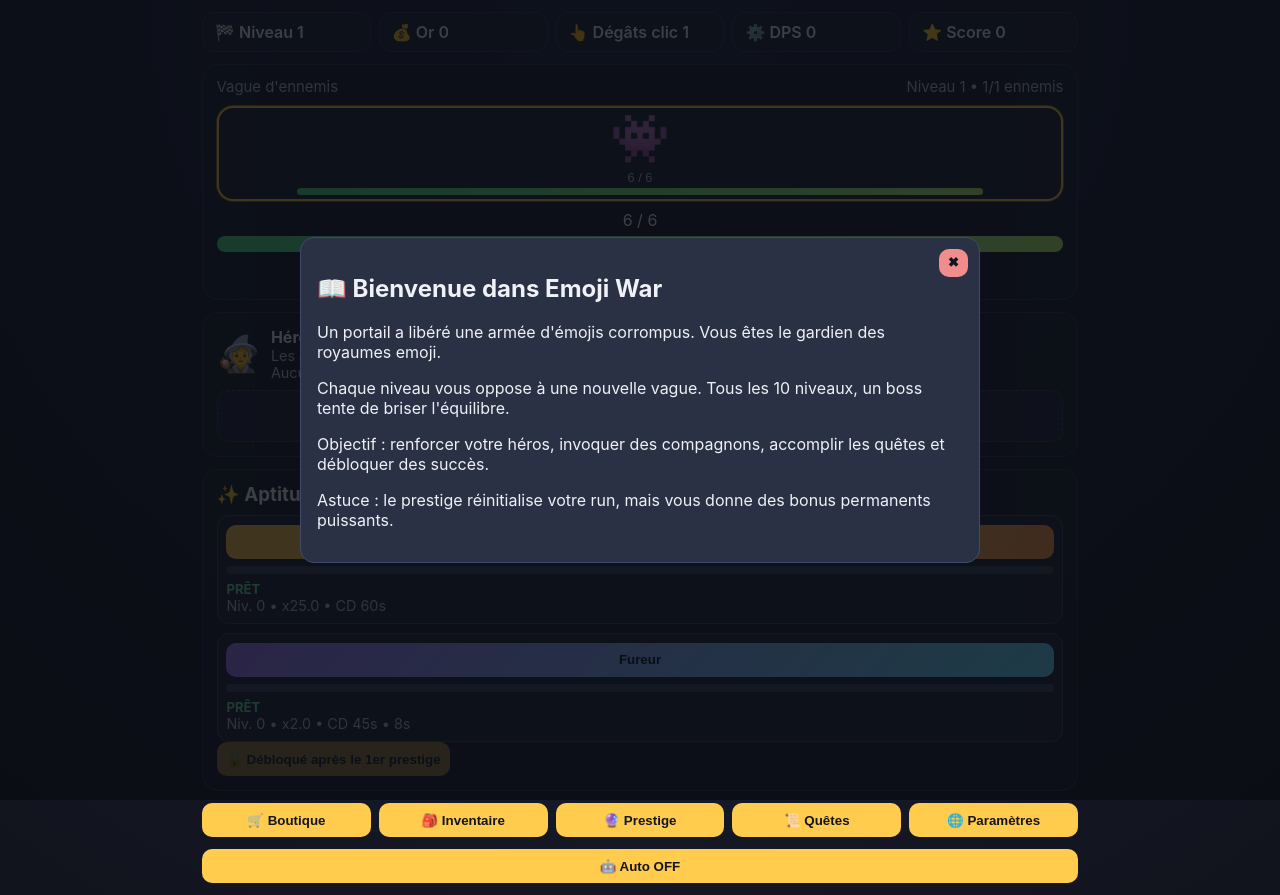
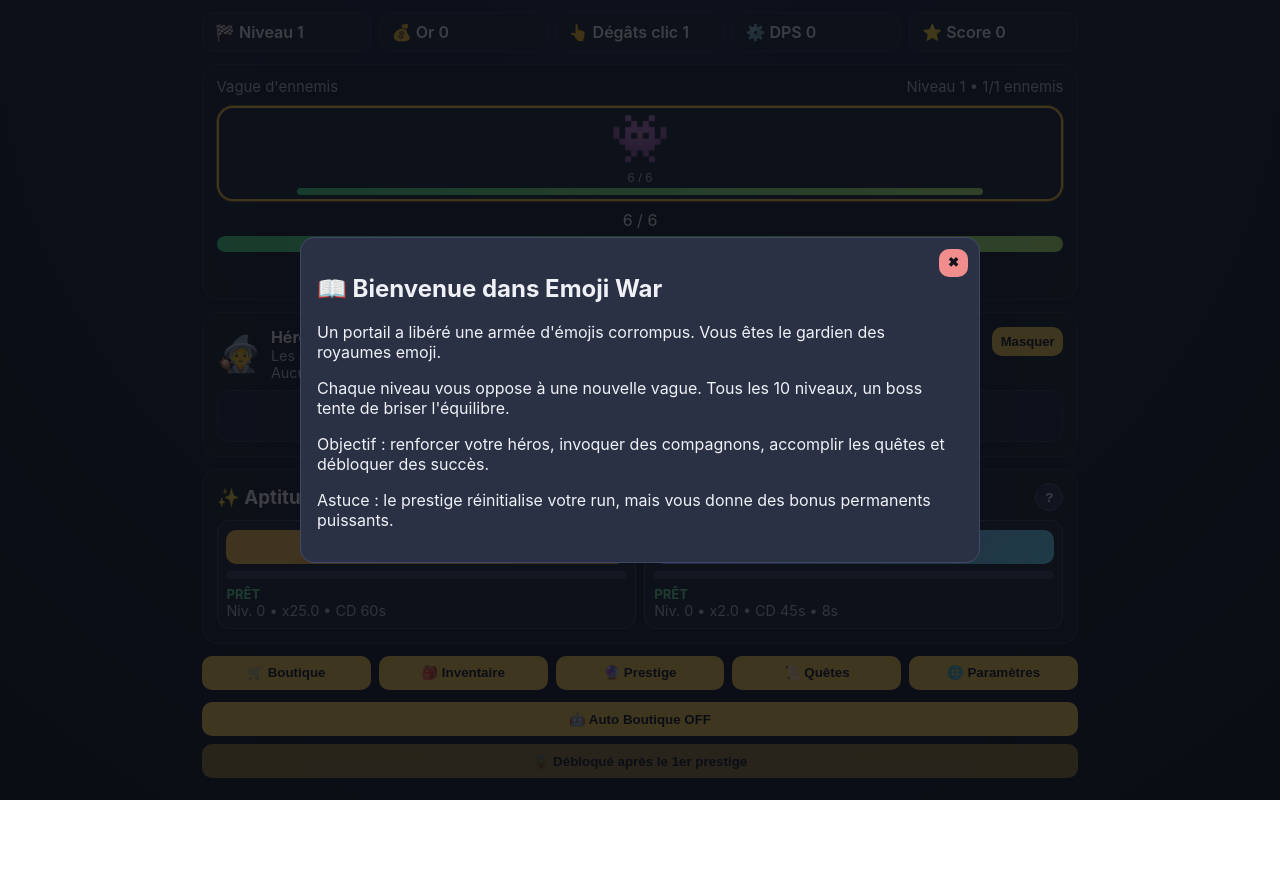
Before and after one commit to quvntvn/emoji_war_web, a website: page index.html in a window 1280 px wide. After the commit the page ends 800 px from the top, so only its background shows below. Drawn offline with Linux system fonts and the light colour scheme.

Commit message:
Improve abilities and companions UI controls

```diff
--- a/index.html
+++ b/index.html
@@ -40,6 +40,7 @@
       </main>
 
       <section class="hero-zone">
+        <div class="hero-head">
           <div class="hero-row">
             <div class="hero">🧙</div>
             <div>
@@ -48,11 +49,17 @@
               <p id="companionPower" class="hero-sub">Companion power: 0 DPS</p>
             </div>
           </div>
+          <button id="companionsToggle" class="inv-tab" type="button">Masquer</button>
+        </div>
         <div id="companionList" class="companion-list"></div>
       </section>
 
       <section class="abilities-zone">
+        <div class="abilities-head">
           <h3 id="abilitiesTitle">✨ Abilities</h3>
+          <button id="abilitiesHelpButton" class="ability-help-btn" type="button" aria-label="Ability help">?</button>
+        </div>
+        <div class="abilities-list">
           <div class="ability-card">
             <button id="abilityNovaButton" class="ability-btn" type="button">Nova</button>
             <div class="ability-cooldown-track"><span id="abilityNovaCooldownFill" class="ability-cooldown-fill"></span></div>
@@ -69,7 +76,7 @@
             </div>
             <p id="abilityFrenzyMeta" class="hero-sub">Lvl 0 • x2.0 • CD 45s • 8s</p>
           </div>
-        <button id="autoAbilitiesToggle" class="action-btn" type="button" disabled>🔒 Unlocks after 1st prestige</button>
+        </div>
       </section>
 
       <nav class="actions">
@@ -82,6 +89,7 @@
 
       <section class="automation-zone">
         <button id="automationToggle" class="action-btn" disabled>🤖 Auto OFF</button>
+        <button id="autoAbilitiesToggle" class="action-btn" type="button" disabled>🔒 Unlocks after 1st prestige</button>
       </section>
     </div>
 
@@ -221,6 +229,15 @@
       </div>
     </div>
 
+    <div id="abilitiesHelpPanel" class="panel hidden" role="dialog" aria-modal="true" aria-labelledby="abilitiesHelpTitle">
+      <div class="panel-content">
+        <h2 id="abilitiesHelpTitle">✨ Aptitudes</h2>
+        <button class="close" data-close="abilitiesHelpPanel">✖</button>
+        <p id="abilitiesHelpNova"></p>
+        <p id="abilitiesHelpFrenzy"></p>
+      </div>
+    </div>
+
     <script src="game_core.js"></script>
     <script src="script.js"></script>
   </body>
--- a/script.js
+++ b/script.js
@@ -63,6 +63,7 @@ const defaultState = {
     sfxVolume: 0.5,
     comboEnabled: true,
     autoAbilitiesEnabled: false,
+    companionsCollapsed: false,
     reduceMotion: false,
     loreSeen: false,
   },
@@ -82,8 +83,8 @@ const I18N = {
     inventory: "🎒 Inventaire",
     prestige: "🔮 Prestige",
     settings: "🌐 Paramètres",
-    autoLocked: "🤖 Auto OFF",
-    autoState: "🤖 Auto {state}",
+    autoLocked: "🤖 Auto Boutique OFF",
+    autoState: "🤖 Auto Boutique {state}",
     on: "ON",
     off: "OFF",
     heroSubtitle: "Les alliés infligent des DPS auto et se réinitialisent au prestige.",
@@ -219,6 +220,11 @@ const I18N = {
     frenzyName: "Fureur",
     autoAbilities: "✨ Auto Aptitudes {state}",
     autoAbilitiesLocked: "🔒 Débloqué après le 1er prestige",
+    abilitiesHelpTitle: "✨ Aide des aptitudes",
+    abilitiesHelpNova: "💥 Nova : inflige un énorme burst de dégâts instantané à l'ennemi principal.",
+    abilitiesHelpFrenzy: "✨ Fureur : augmente temporairement vos dégâts automatiques pendant quelques secondes.",
+    companionsHide: "Masquer",
+    companionsShow: "Afficher",
     abilityReady: "PRÊT",
     abilityActive: "ACTIF {seconds}s",
     abilityCooldown: "Recharge: {seconds}s",
@@ -243,8 +249,8 @@ const I18N = {
     inventory: "🎒 Inventory",
     prestige: "🔮 Prestige",
     settings: "🌐 Settings",
-    autoLocked: "🤖 Auto OFF",
-    autoState: "🤖 Auto {state}",
+    autoLocked: "🤖 Auto Shop OFF",
+    autoState: "🤖 Auto Shop {state}",
     on: "ON",
     off: "OFF",
     heroSubtitle: "Allies deal auto DPS and reset on prestige.",
@@ -380,6 +386,11 @@ const I18N = {
     frenzyName: "Frenzy",
     autoAbilities: "✨ Auto Abilities {state}",
     autoAbilitiesLocked: "🔒 Unlocks after 1st prestige",
+    abilitiesHelpTitle: "✨ Ability help",
+    abilitiesHelpNova: "💥 Nova: deals a huge instant burst of damage to the main enemy.",
+    abilitiesHelpFrenzy: "✨ Frenzy: temporarily boosts your automatic damage for a few seconds.",
+    companionsHide: "Hide",
+    companionsShow: "Show",
     abilityReady: "READY",
     abilityActive: "ACTIVE {seconds}s",
     abilityCooldown: "Cooldown: {seconds}s",
@@ -601,6 +612,7 @@ const el = {
   settingsTitle: document.getElementById("settingsTitle"),
   pageTitle: document.getElementById("pageTitle"),
   heroTitle: document.getElementById("heroTitle"),
+  companionsToggle: document.getElementById("companionsToggle"),
   shopTitle: document.getElementById("shopTitle"),
   shopGoldLabel: document.getElementById("shopGoldLabel"),
   inventoryTitle: document.getElementById("inventoryTitle"),
@@ -643,6 +655,10 @@ const el = {
   abilityFrenzyBadge: document.getElementById("abilityFrenzyBadge"),
   abilityFrenzyMeta: document.getElementById("abilityFrenzyMeta"),
   autoAbilitiesToggle: document.getElementById("autoAbilitiesToggle"),
+  abilitiesHelpButton: document.getElementById("abilitiesHelpButton"),
+  abilitiesHelpTitle: document.getElementById("abilitiesHelpTitle"),
+  abilitiesHelpNova: document.getElementById("abilitiesHelpNova"),
+  abilitiesHelpFrenzy: document.getElementById("abilitiesHelpFrenzy"),
   sfxToggle: document.getElementById("sfxToggle"),
   sfxVolume: document.getElementById("sfxVolume"),
   musicToggle: document.getElementById("musicToggle"),
@@ -703,6 +719,7 @@ function loadState() {
     loaded.settings.musicVolume = loaded.settings.musicVolume ?? 0.3;
     loaded.settings.comboEnabled = loaded.settings.comboEnabled ?? true;
     loaded.settings.autoAbilitiesEnabled = loaded.settings.autoAbilitiesEnabled ?? false;
+    loaded.settings.companionsCollapsed = loaded.settings.companionsCollapsed ?? false;
     loaded.settings.loreSeen = loaded.settings.loreSeen ?? false;
 
     loaded.hasPrestigedOnce = Boolean(parsed.hasPrestigedOnce || ((loaded.prestige && loaded.prestige.count) || 0) >= 1);
@@ -746,6 +763,7 @@ function migrateState(nextState) {
     nextState.settings = structuredClone(defaultState.settings);
   }
   nextState.settings.autoAbilitiesEnabled = Boolean(nextState.settings.autoAbilitiesEnabled);
+  nextState.settings.companionsCollapsed = Boolean(nextState.settings.companionsCollapsed);
   nextState.hasPrestigedOnce = Boolean(nextState.hasPrestigedOnce || ((nextState.prestige && nextState.prestige.count) || 0) >= 1);
 }
 
@@ -1356,6 +1374,9 @@ function renderAbilities() {
   if (!el.abilityNovaButton) return;
   const now = Date.now();
   el.abilitiesTitle.textContent = t("abilitiesTitle");
+  if (el.abilitiesHelpTitle) el.abilitiesHelpTitle.textContent = t("abilitiesHelpTitle");
+  if (el.abilitiesHelpNova) el.abilitiesHelpNova.textContent = t("abilitiesHelpNova");
+  if (el.abilitiesHelpFrenzy) el.abilitiesHelpFrenzy.textContent = t("abilitiesHelpFrenzy");
 
   renderAbilityCard("nova", {
     button: el.abilityNovaButton,
@@ -1693,6 +1714,7 @@ function renderInventory() {
 
 function renderCompanions() {
   el.companions.innerHTML = "";
+  el.companions.classList.toggle("hidden-list", state.settings.companionsCollapsed);
   if (!state.companions.length) {
     el.companionPower.textContent = t("noCompanions");
     return;
@@ -1707,11 +1729,9 @@ function renderCompanions() {
     div.className = "companion-item";
     if (companion.isGolden) div.classList.add("golden");
     div.id = `comp-${index}`;
-    div.textContent = companion.emoji;
-
-    // We can show DPS on hover or as a small tag
     const dps = getCompanionDps(companion, getPlayerDps());
     div.title = `${formatNumber(dps)} DPS`;
+    div.innerHTML = `<span>${companion.emoji}</span><small class="companion-dps">${formatNumber(dps)} DPS</small>`;
 
     el.companions.appendChild(div);
   });
@@ -1871,6 +1891,7 @@ function render() {
   el.settingsButton.textContent = t("settings");
   el.heroTitle.textContent = t("heroTitle");
   el.heroSubtitle.textContent = t("heroSubtitle");
+  el.companionsToggle.textContent = state.settings.companionsCollapsed ? t("companionsShow") : t("companionsHide");
   el.shopTitle.textContent = t("shopTitle");
   el.shopGoldLabel.childNodes[0].textContent = `${t("shopGoldLabel")}: `;
   el.inventoryTitle.textContent = t("inventoryTitle");
@@ -2117,6 +2138,16 @@ function bindEvents() {
     renderAbilities();
   });
 
+  el.companionsToggle?.addEventListener("click", () => {
+    state.settings.companionsCollapsed = !state.settings.companionsCollapsed;
+    scheduleSave();
+    renderFull();
+  });
+
+  el.abilitiesHelpButton?.addEventListener("click", () => {
+    document.getElementById("abilitiesHelpPanel")?.classList.remove("hidden");
+  });
+
   el.langFr.addEventListener("click", () => {
     state.language = "fr";
     scheduleSave();
--- a/style.css
+++ b/style.css
@@ -172,6 +172,13 @@ body {
   gap: 0.65rem;
 }
 
+.hero-head {
+  display: flex;
+  justify-content: space-between;
+  align-items: flex-start;
+  gap: 0.6rem;
+}
+
 .hero {
   font-size: 2.2rem;
 }
@@ -196,7 +203,31 @@ body {
 }
 
 .abilities-zone h3 {
-  margin: 0 0 0.55rem;
+  margin: 0;
+}
+
+.abilities-head {
+  display: flex;
+  justify-content: space-between;
+  align-items: center;
+  margin-bottom: 0.55rem;
+}
+
+.ability-help-btn {
+  width: 28px;
+  height: 28px;
+  border: 1px solid #4b5577;
+  border-radius: 999px;
+  color: var(--text);
+  background: #2a3147;
+  font-weight: 800;
+  cursor: pointer;
+}
+
+.abilities-list {
+  display: grid;
+  grid-template-columns: repeat(2, minmax(0, 1fr));
+  gap: 0.55rem;
 }
 
 .ability-card {
@@ -256,10 +287,6 @@ body {
   color: var(--ok);
 }
 
-.ability-card + .ability-card {
-  margin-top: 0.55rem;
-}
-
 .ability-btn.frenzy {
   background: linear-gradient(135deg, #a47dff, #67e3ff);
 }
@@ -284,6 +311,10 @@ body {
   flex-wrap: wrap;
   gap: 0.4rem;
   align-items: center;
+}
+
+.companion-list.hidden-list {
+  display: none;
 }
 
 .companion {
@@ -312,6 +343,7 @@ body {
 
 .automation-zone {
   display: grid;
+  gap: 0.5rem;
 }
 
 .action-btn,
@@ -984,3 +1016,8 @@ body {
     box-shadow: 0 0 0 0 rgba(107, 227, 154, 0);
   }
 }
+@media (max-width: 640px) {
+  .abilities-list {
+    grid-template-columns: 1fr;
+  }
+}
```
Lines whose indentation alone changed are shown as unchanged.
